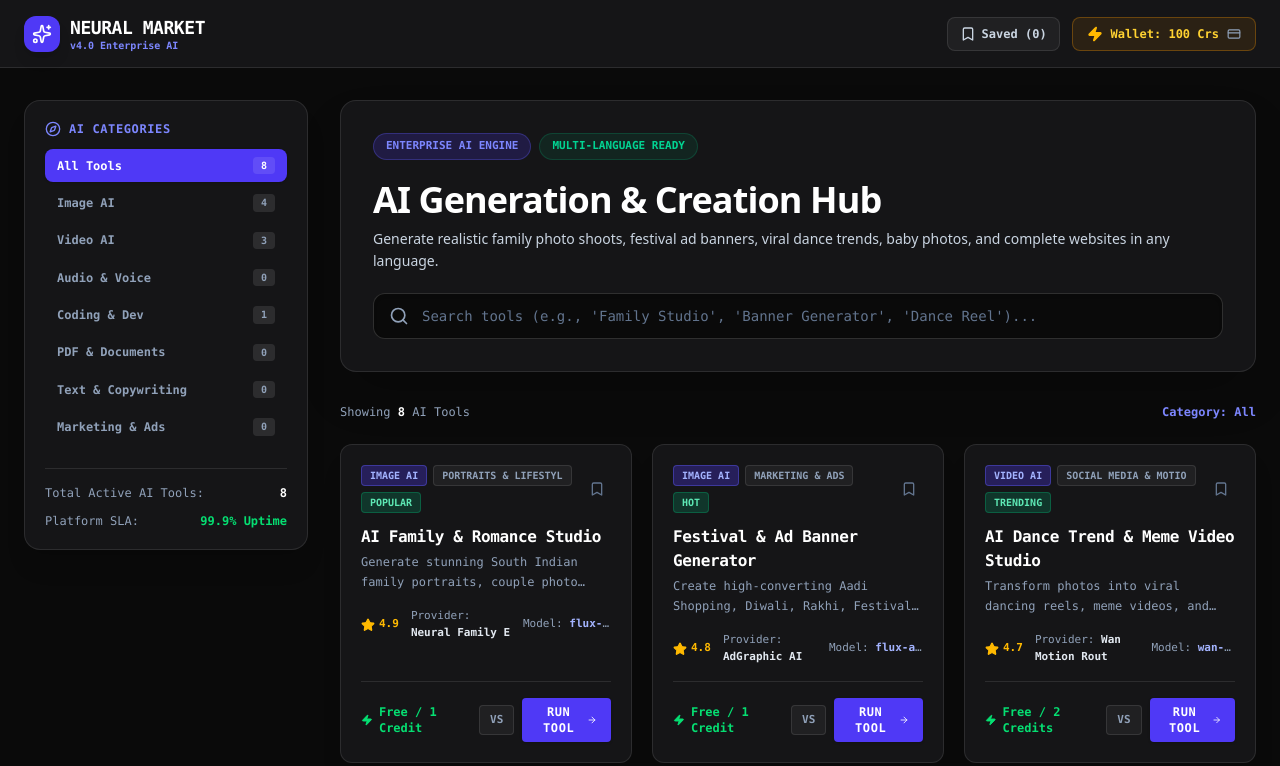
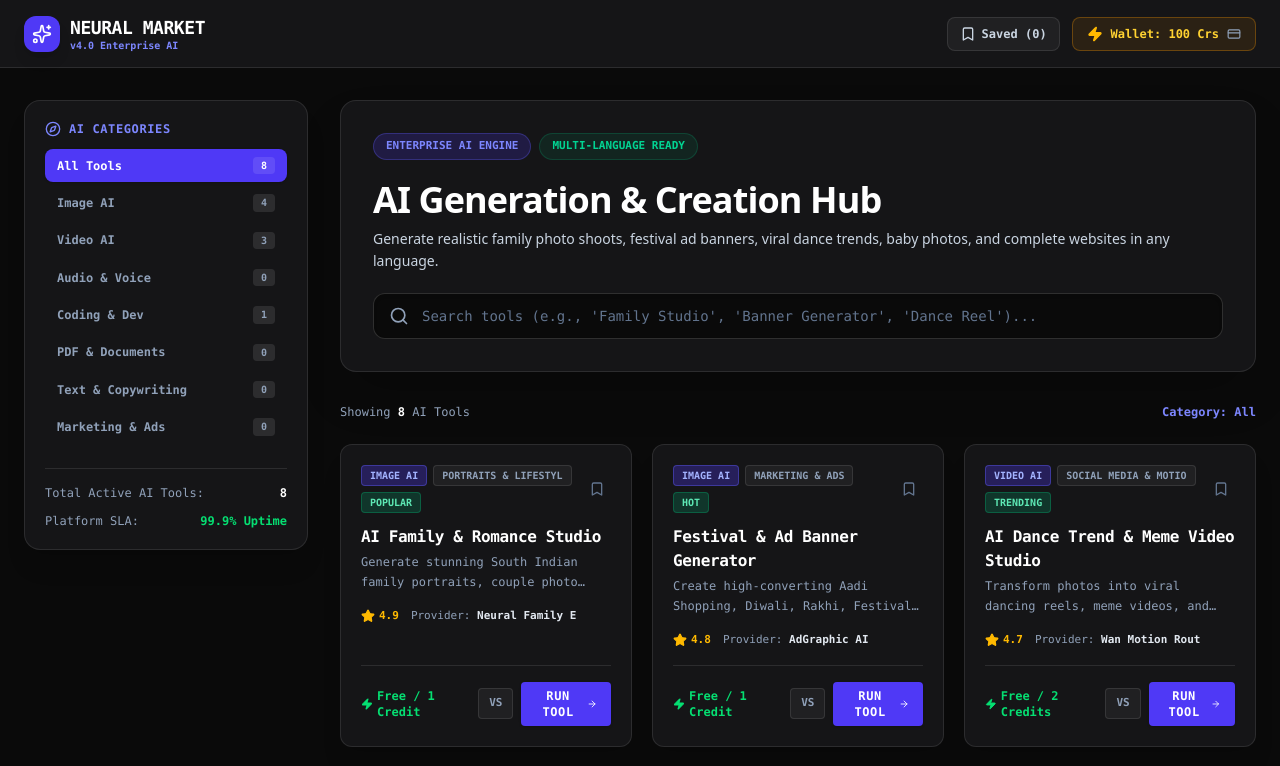
Before and after one commit to vijjiwintechsolutions-lab/Market-AI, a React (Vite) app: page / in a window 1280 px wide. Shown: the top 766 px of the page. Built offline with nearby package versions, Linux system fonts and the light colour scheme.

Commit message:
Update ToolCard.tsx

```diff
--- a/src/components/ToolCard.tsx
+++ b/src/components/ToolCard.tsx
@@ -1,5 +1,5 @@
 import React from 'react';
-import { Sparkles, Star, Zap, Bookmark, SlidersHorizontal, ArrowRight } from 'lucide-react';
+import { Star, Zap, Bookmark, ArrowRight } from 'lucide-react';
 import { AITool } from '../types';
 
 interface ToolCardProps {
@@ -30,7 +30,7 @@ export const ToolCard: React.FC<ToolCardProps> = ({
   return (
     <div className="bg-[#151517] border border-white/10 hover:border-indigo-500/50 rounded-xl p-5 shadow-xl flex flex-col justify-between transition-all group relative overflow-hidden font-mono">
       <div className="space-y-3">
-        {/* Header Tags */}
+        {/* Header Badges */}
         <div className="flex items-center justify-between gap-2">
           <div className="flex items-center gap-1.5 flex-wrap">
             <span className="text-[10px] font-bold uppercase px-2 py-0.5 rounded bg-indigo-600/30 text-indigo-300 border border-indigo-500/40">
@@ -68,19 +68,18 @@ export const ToolCard: React.FC<ToolCardProps> = ({
           </p>
         </div>
 
-        {/* Metadata Badges */}
+        {/* Metadata */}
         <div className="flex items-center gap-3 text-[11px] text-slate-400 pt-1">
           <span className="flex items-center gap-1 text-amber-400 font-bold">
             <Star className="w-3.5 h-3.5 fill-amber-400" /> {tool.rating || 4.8}
           </span>
-          <span>Provider: <strong className="text-slate-200">{(safeProvider || '').slice(0, 15)}</strong></span>
-          <span className="truncate">Model: <strong className="text-indigo-300">{(safeModelUsed || '').slice(0, 15)}</strong></span>
+          <span className="truncate">Provider: <strong className="text-slate-200">{(safeProvider || '').slice(0, 15)}</strong></span>
         </div>
       </div>
 
-      {/* Action Footer */}
+      {/* Footer */}
       <div className="pt-4 mt-4 border-t border-white/10 flex items-center justify-between gap-2">
-        <div className="flex items-center gap-1.5 text-xs text-green-400 font-bold">
+        <div className="flex items-center gap-1 text-xs text-green-400 font-bold">
           <Zap className="w-3.5 h-3.5 fill-green-400" />
           <span>{safePricing}</span>
         </div>
```
